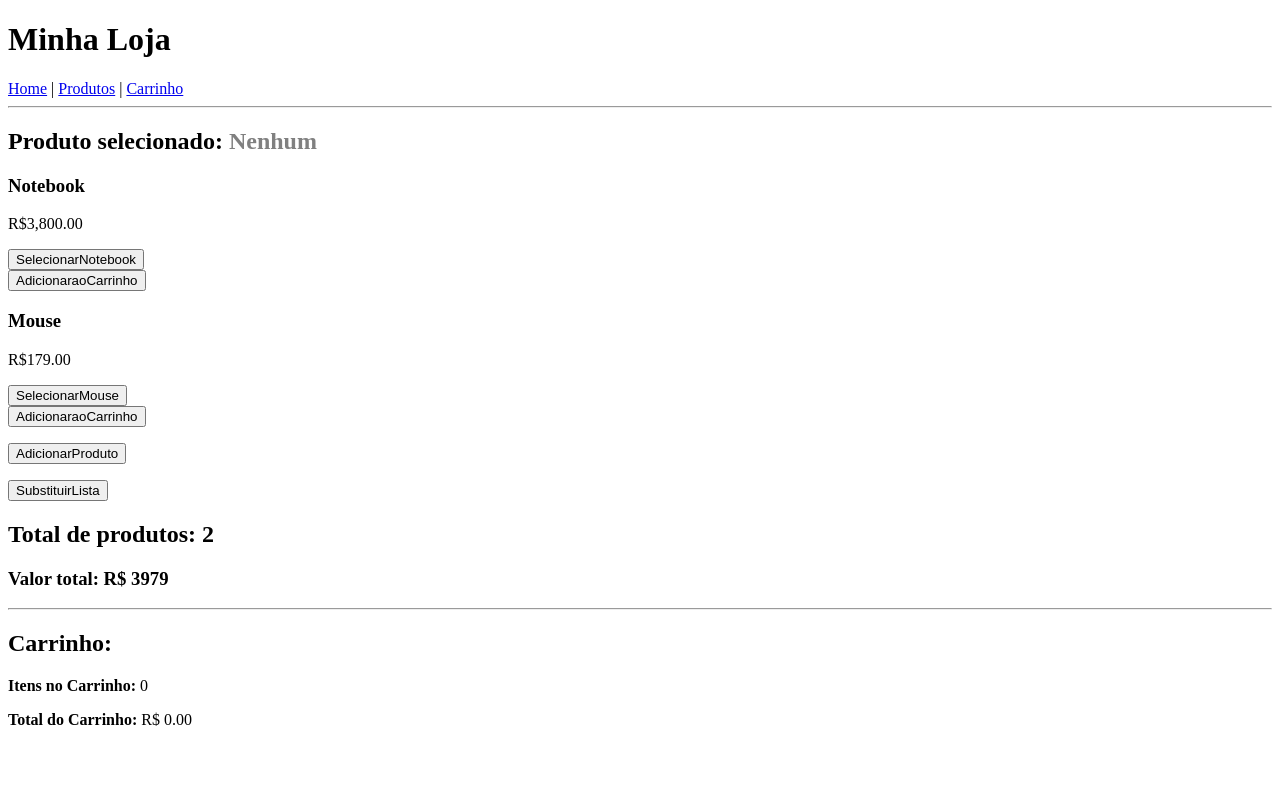
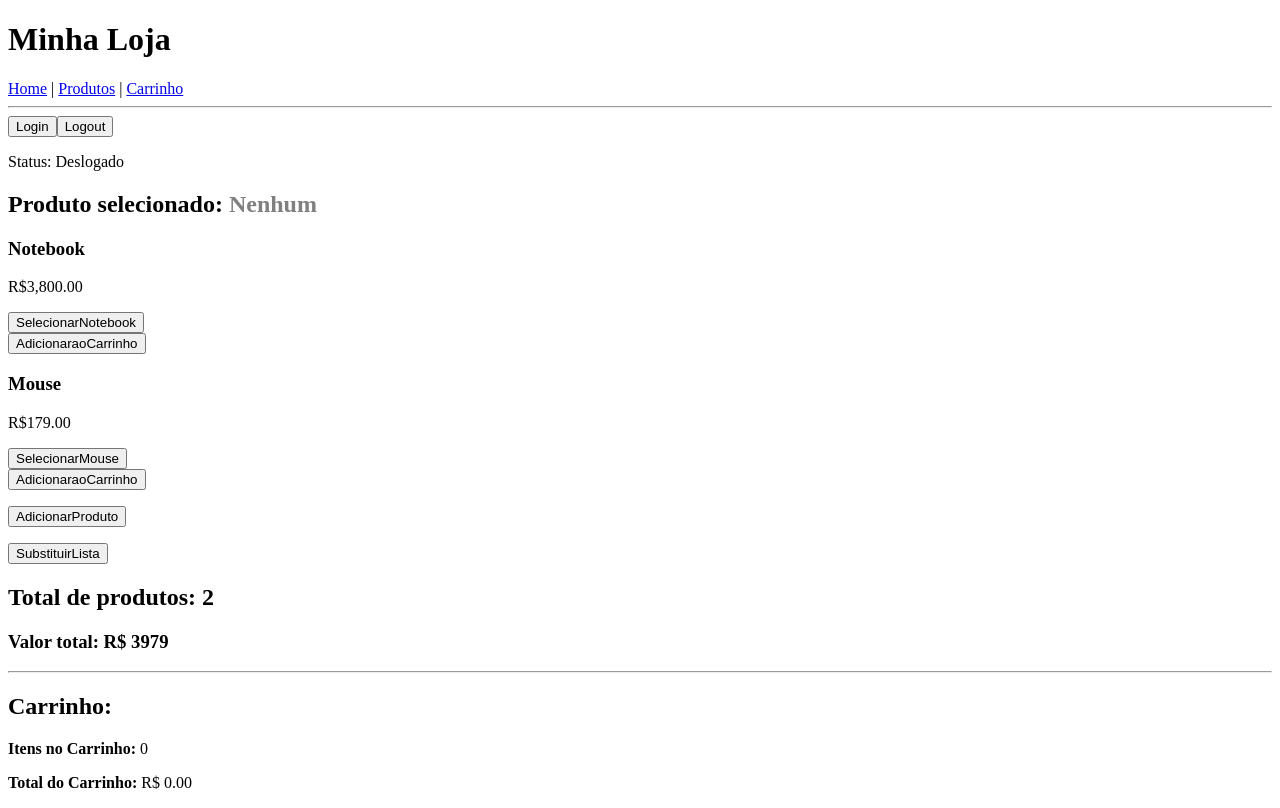
Before and after one commit to JoaquimAl-Prog/ANGULAR, an Angular app in the folder Meu-Primeiro-App/: page /produtos in a window 1280 px wide. Built offline with nearby package versions, Linux system fonts and the light colour scheme.

Commit message:
atualizado

```diff
--- a/Meu-Primeiro-App/src/app/app.html
+++ b/Meu-Primeiro-App/src/app/app.html
@@ -1,8 +1,16 @@
 <h1>Minha Loja</h1>
+
 <nav>
   <a routerLink="/">Home</a> |
   <a routerLink="/produtos">Produtos</a> |
   <a routerLink="/carrinho">Carrinho</a>
 </nav>
+
 <hr />
+
+<button (click)="login()">Login</button>
+<button (click)="logout()">Logout</button>
+
+<p>Status: {{ usuarioLogado() ? 'Logado' : 'Deslogado' }}</p>
+
 <router-outlet></router-outlet>
--- a/Meu-Primeiro-App/src/app/app.routes.ts
+++ b/Meu-Primeiro-App/src/app/app.routes.ts
@@ -1,10 +1,24 @@
 import { Routes } from '@angular/router';
-import { Home } from './features/home/home/home';
-import { ListaProdutos } from './features/produtos/lista-produtos/lista-produtos';
-import { Carrinho } from './features/carrinho/carrinho/carrinho';
-
+import { authGuard } from './core/auth.guard';
 export const routes: Routes = [
-  { path: '', component: Home },
-  { path: 'produtos', component: ListaProdutos },
-  { path: 'carrinho', component: Carrinho },
+  {
+    path: '',
+    loadComponent: () =>
+    import('./features/home/home/home').then((m) => m.Home),
+  },
+  {
+    path: 'produtos',
+    loadComponent: () =>
+    import('./features/produtos/lista-produtos/lista-produtos').then((m) => m.ListaProdutos),
+  },
+  {
+    path: 'carrinho',
+    canActivate: [authGuard],
+    loadComponent: () =>
+    import('./features/carrinho/carrinho/carrinho').then((m) => m.Carrinho),
+  },
+  {
+    path: '**',
+    redirectTo: '',
+  },
 ];
--- a/Meu-Primeiro-App/src/app/app.ts
+++ b/Meu-Primeiro-App/src/app/app.ts
@@ -1,12 +1,15 @@
 import { Component, signal } from '@angular/core';
 import { RouterOutlet, RouterLink } from '@angular/router';
+import { usuarioLogado, login, logout } from './core/auth';
 
 @Component({
   selector: 'app-root',
   imports: [ RouterOutlet, RouterLink ],
   templateUrl: './app.html',
-  styleUrl: './app.css'
+  styleUrl: './app.css',
 })
 export class App {
-  protected readonly title = signal('meu-primeiro-app');
+  usuarioLogado = usuarioLogado;
+  login = login;
+  logout = logout;
 }
--- /dev/null
+++ b/Meu-Primeiro-App/src/app/core/auth.guard.ts
@@ -0,0 +1,6 @@
+import { CanActivateFn } from '@angular/router';
+import { usuarioLogado } from './auth';
+
+export const authGuard: CanActivateFn = () => {
+  return usuarioLogado();
+};
--- /dev/null
+++ b/Meu-Primeiro-App/src/app/core/auth.ts
@@ -0,0 +1,11 @@
+import { signal } from '@angular/core';
+
+export const usuarioLogado = signal(false);
+
+export function login() {
+  usuarioLogado.set(true);
+}
+
+export function logout() {
+  usuarioLogado.set(false);
+}
```
